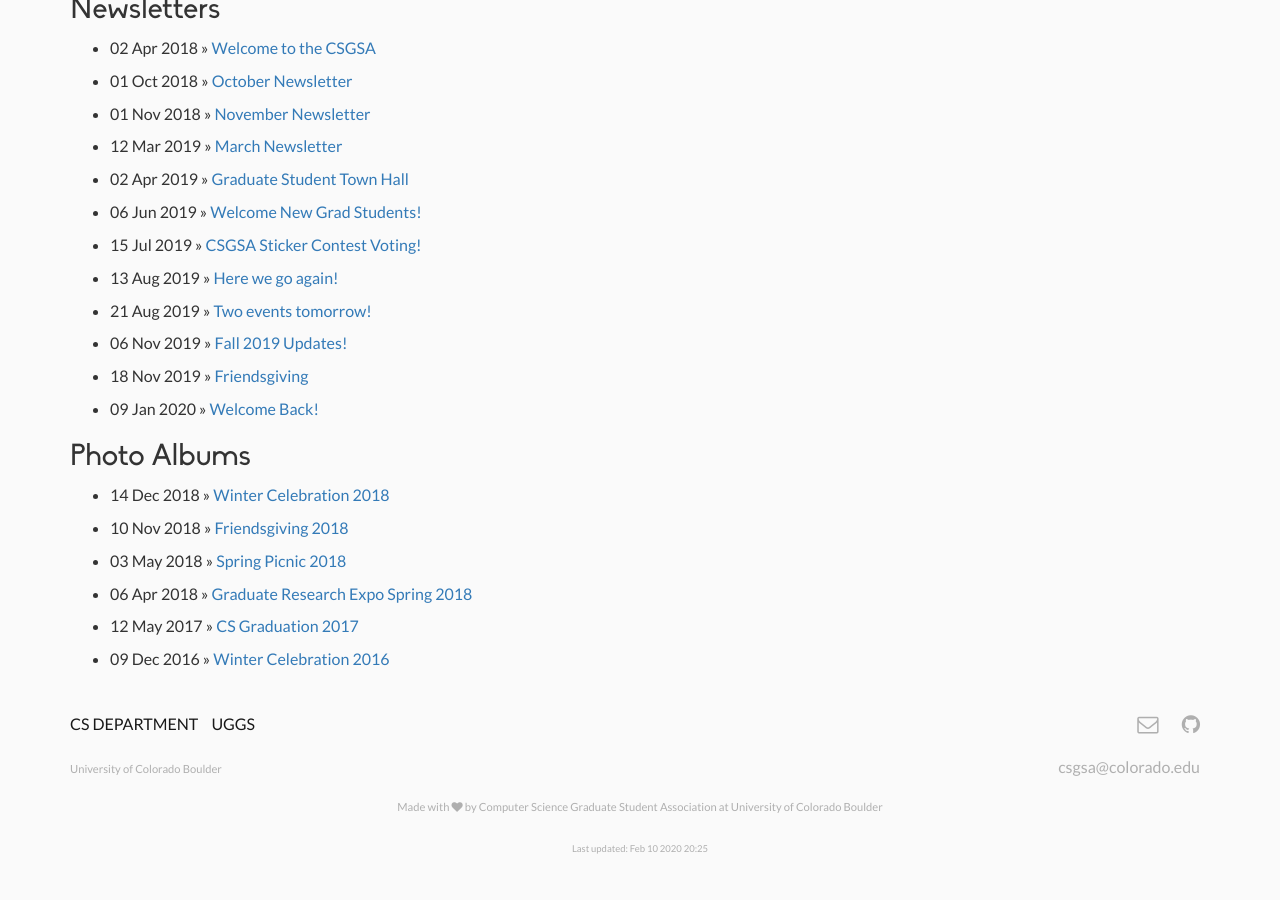
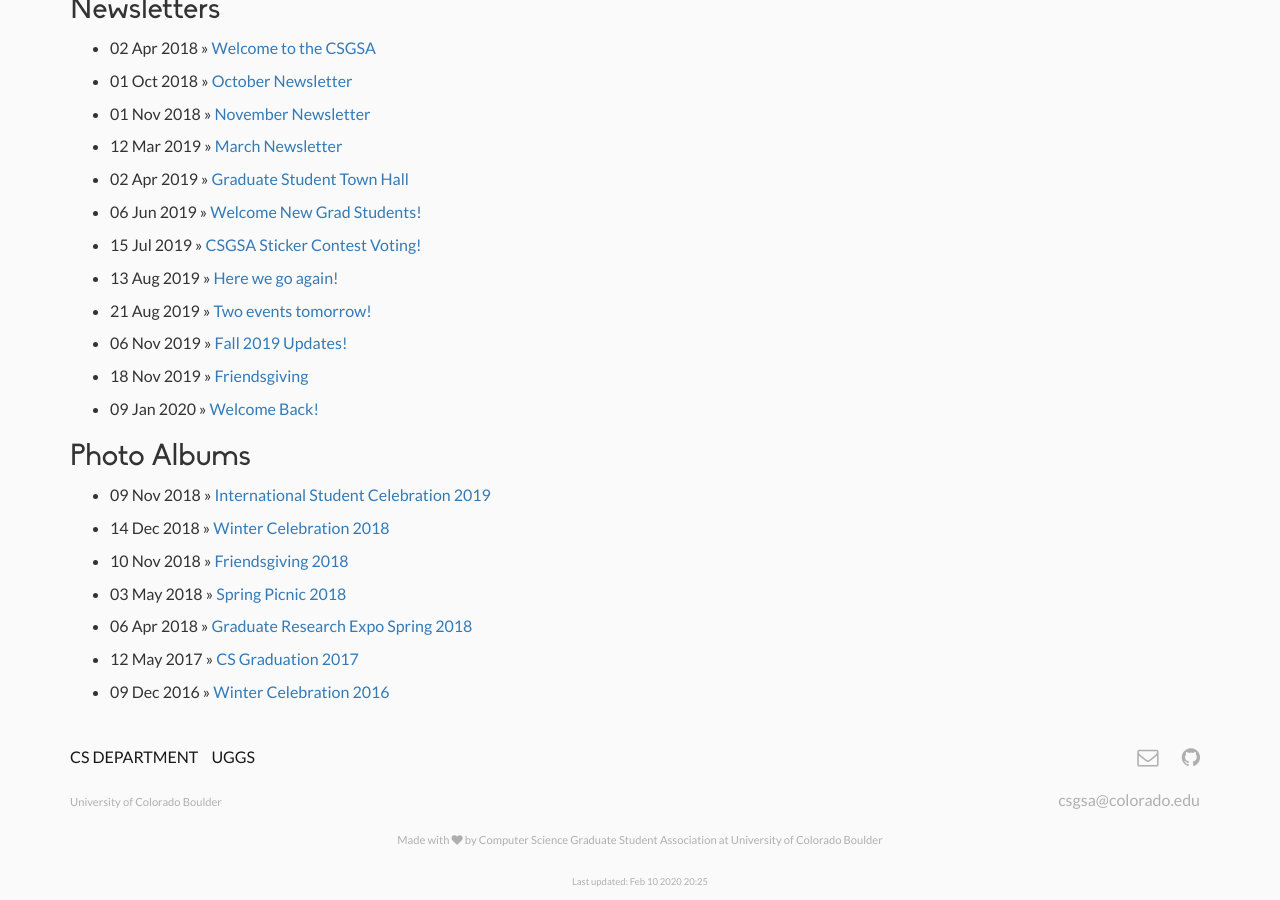
Before and after one commit to casassg/events-landing, a Jekyll site: the page built from archive.md, in a window 1280 px wide and 900 px high, scrolled down 582 px. Built offline with Jekyll 4.4.1, drawn with Linux system fonts in a browser that asks for light colours; nearby versions of some CDN libraries; before the commit the page ends 1450 px from its top, so only the background shows below that.

Commit message:
Uploading photos from international students celebration 2019

```diff
--- a/_data/carousel.yaml
+++ b/_data/carousel.yaml
@@ -1,3 +1,8 @@
+- title: International Student Celebration 2019
+  image-url: assets/img/2019intlstudentcel.jpg
+  url: https://photos.app.goo.gl/TCv4JjDFuQ1tnNCf8
+  date: 09/11/2018
+
 - title: Winter Celebration 2018
   image-url: assets/img/2018wintercel.jpeg
   url: https://photos.app.goo.gl/jaAHPrKi3nLSR44P8
```
Also changed, not shown: 1 other file.
